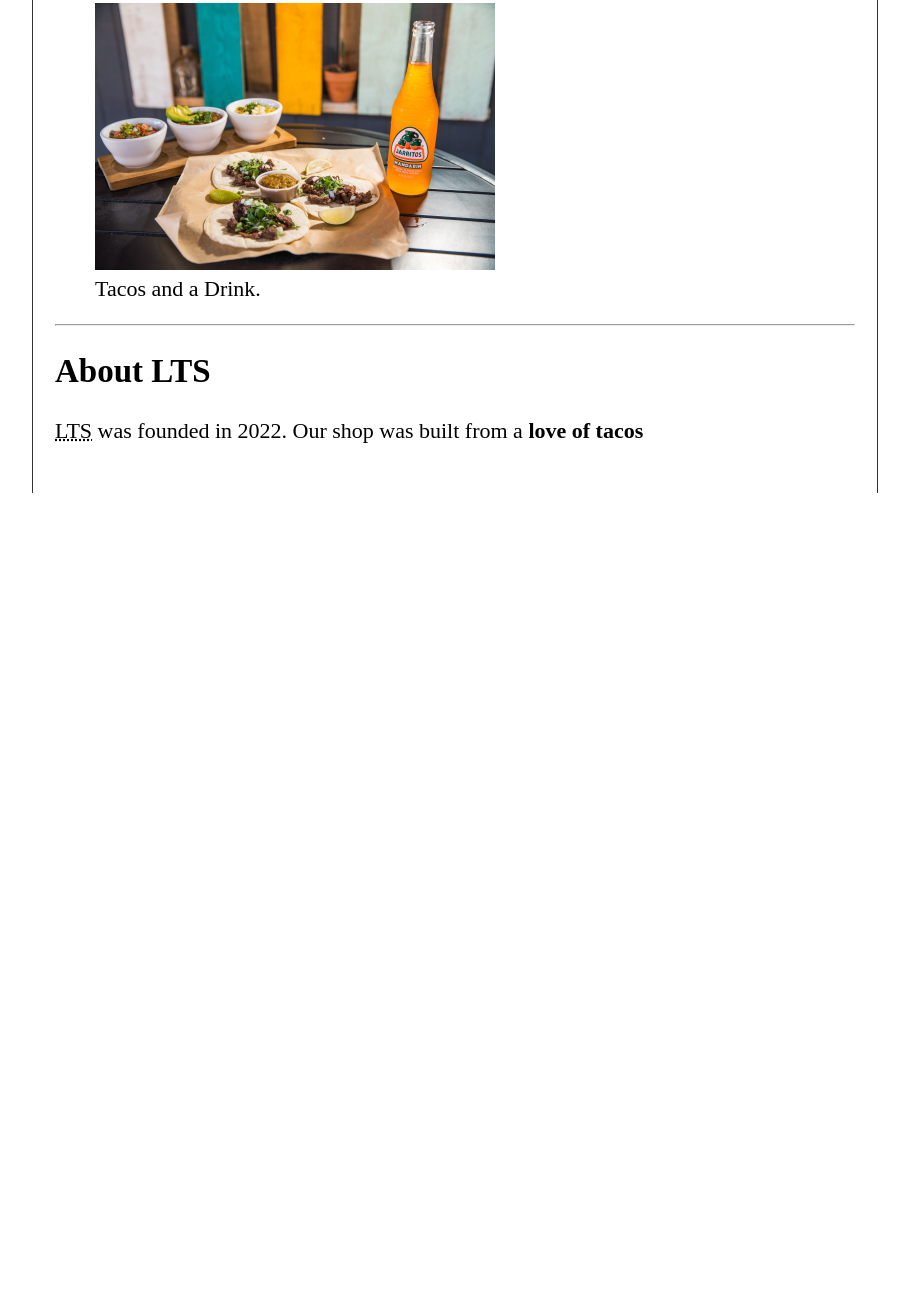
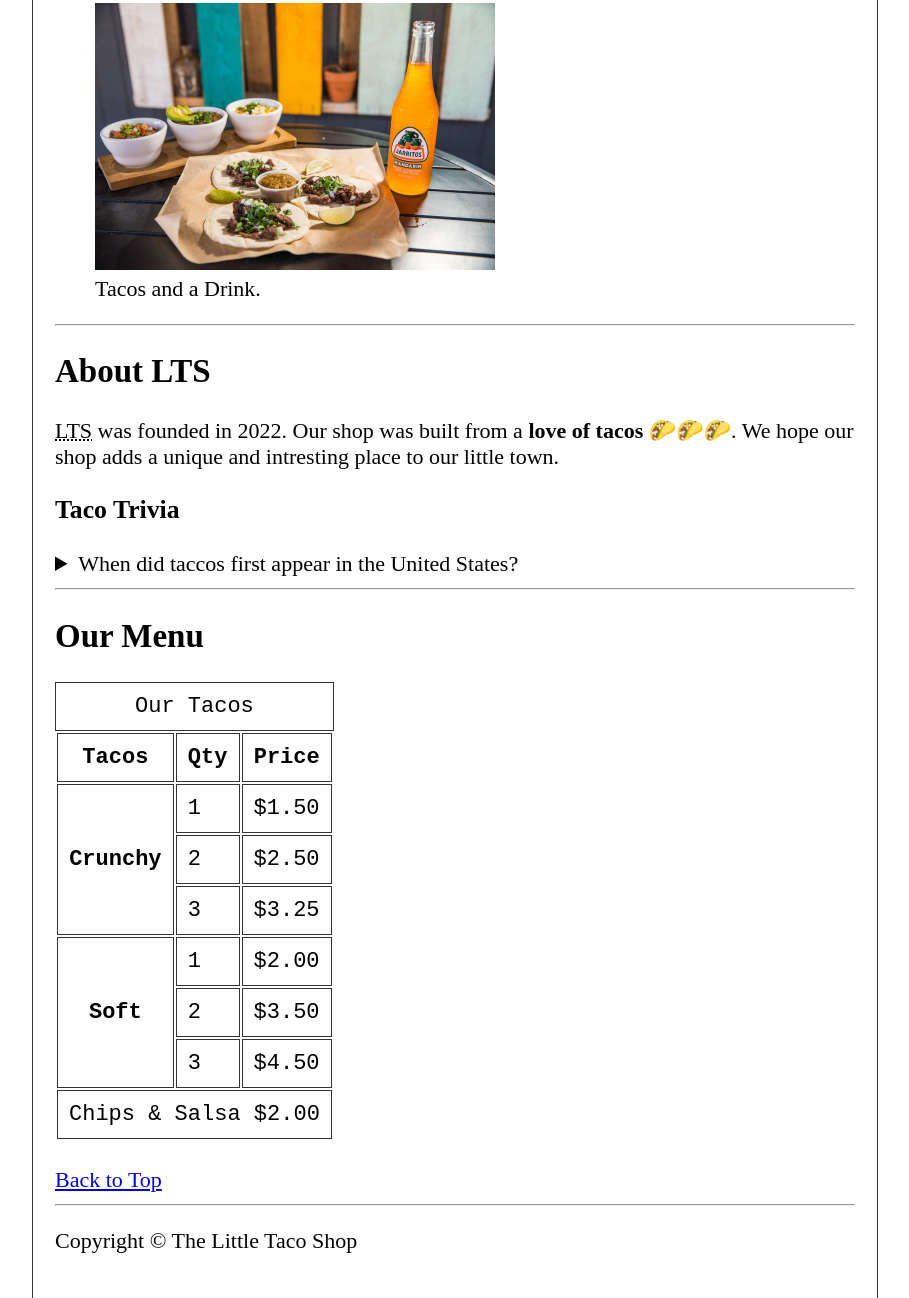
Before and after one commit to gitdotyemi/Taco-Web, a plain HTML site: page index.html in a window 1280 px wide. Shown: the part 351-1649 px from the top of the page, without its empty margins (185-1094 px from the left). Before the commit the page ends 844 px from the top, so only its background shows below. Drawn offline with Linux system fonts and the light colour scheme.

Commit message:
22/08/2024

```diff
--- a/index.html
+++ b/index.html
@@ -14,10 +14,10 @@
         <br>
         <nav aria-label="primary-navigation">
             <ul>
-                <li><a href="#about">About LTS</a></li>
-                <li><a href="menu">Our Menu</a></li>
-                <li><a href="hours">Store Hours</a></li>
-                <li><a href="contact">CContact Us</a></li>
+                <li><a href="#about">About <abbr title="Little Taco Shop">LTS</abbr></a></li>
+                <li><a href="#menu">Our Menu</a></li>
+                <li><a href="hours.html">Store Hours</a></li>
+                <li><a href="contact.html">Contact Us</a></li>
             </ul>
         </nav>
         <br>
@@ -32,9 +32,73 @@
     <main>
         <article id="about">
             <h2>About LTS</h2>
-            <P><abbr title="Little Taco Shop">LTS</abbr> was founded in 2022. Our shop was built from a <strong>love of tacos</strong></P>
+            <P><abbr title="Little Taco Shop">LTS</abbr> was founded in 2022. Our shop was built from a <strong>love of tacos</strong> <span>🌮🌮🌮</span>. We hope our shop adds a unique and intresting place to our little town.</P>
+            <section>
+                <h3>Taco Trivia</h3>
+                <aside>
+                    <details>
+                        <summary>When did taccos first appear in the United States?</summary>
+                        <p></p>
+                    </details>
+                </aside>
+            </section>
         </article>
+        <hr>
+        <article id="menu">
+            <h2>Our Menu</h2>
+            <section>
+                <table>
+                    <thead>
+                        <caption>Our Tacos</caption>
+                        <tr>
+                            <th scope="col">Tacos</th>
+                            <th scope="col">Qty</th>
+                            <th scope="col">Price</th>
+                        </tr>
+                    </thead>
+                    <tbody>
+                        <tr>
+                            <th scope="row" rowspan="3">Crunchy</th>
+                            <td>1</td>
+                            <td>$1.50</td>
+                        </tr>
+                        <tr>
+                            <td>2</td>
+                            <td>$2.50</td>
+                        </tr>
+                        <tr>
+                            <td>3</td>
+                            <td>$3.25</td>
+                        </tr>
+                        <tr>
+                            <th scope="row" rowspan="3">Soft</th>
+                            <td>1</td>
+                            <td>$2.00</td>
+                        </tr>
+                        <tr>
+                            <td>2</td>
+                            <td>$3.50</td>
+                        </tr>
+                        <tr>
+                            <td>3</td>
+                            <td>$4.50</td>
+                        </tr>
+                    </tbody>
+                    <tfoot>
+                        <tr>
+                            <td colspan="3">Chips & Salsa $2.00</td>
+                        </tr>
+                    </tfoot>
+                </table>
+            </section>
+        </article>
+        <br>
+        <a href="#">Back to Top</a>
     </main>
+    <hr>
+    <footer>
+        <p>Copyright &copy; The Little Taco Shop</p>
+    </footer>
 
 </body>
 </html>
```
Also changed, not shown: contact.html (added, +73 -0 lines), hours.html (added, +43 -0 lines).
